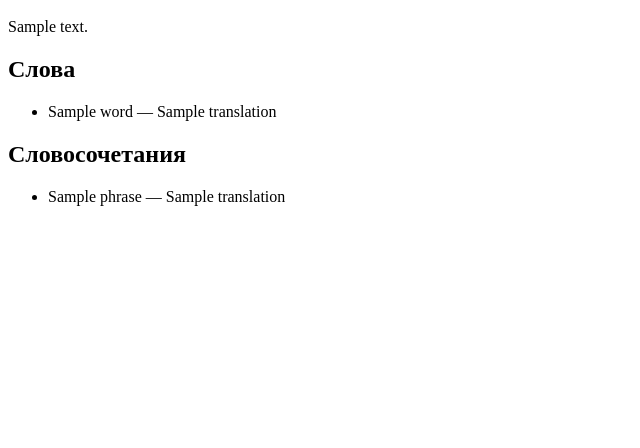
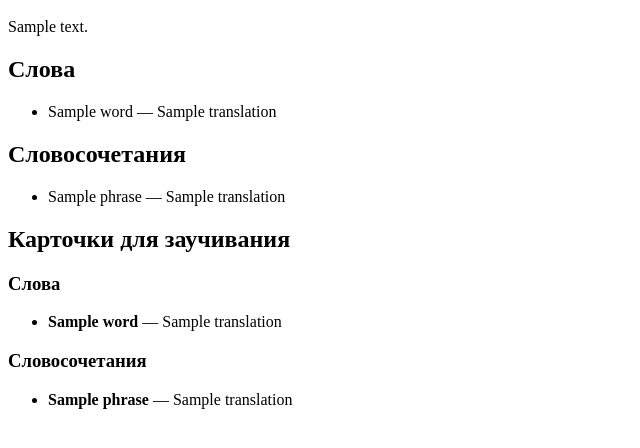
Before and after one commit to egorgerts/language_buddy, a Flask app: template templates/index.html in a window 1280 px wide. Shown: the part 292-740 px from the top of the page, without its empty margins (0-640 px from the left). Run offline with Flask 3, Linux system fonts and the light colour scheme; the template is opened without the code that fills it: most values are stand-ins (such as "Sample title", 1, 10 or a date in 2020).

Commit message:
добавлена болванка для карточек сословами

```diff
--- a/app/main.py
+++ b/app/main.py
@@ -1,6 +1,6 @@
 
 from flask import Flask, render_template, request, redirect
-from app.utils import parse_text, save_to_db, init_db
+from app.utils import parse_text, save_to_db, init_db, generate_flashcards
 from app.db_api import get_words_and_phrases
 from app.translate_api import update_translations
 import os
@@ -13,12 +13,13 @@ def index():
         text = request.form.get('text')
         words, phrases = parse_text(text)
         save_to_db(words, phrases)
-        # Переводим слова и выражения
         update_translations()
         db_words, db_phrases = get_words_and_phrases()
-        return render_template('index.html', text=text, words=db_words, phrases=db_phrases)
+        word_cards, phrase_cards = generate_flashcards()
+        return render_template('index.html', text=text, words=db_words, phrases=db_phrases, word_cards=word_cards, phrase_cards=phrase_cards)
     db_words, db_phrases = get_words_and_phrases()
-    return render_template('index.html', words=db_words, phrases=db_phrases)
+    word_cards, phrase_cards = generate_flashcards()
+    return render_template('index.html', words=db_words, phrases=db_phrases, word_cards=word_cards, phrase_cards=phrase_cards)
 
 if __name__ == '__main__':
     # Инициализация базы данных при первом запуске
--- a/app/utils.py
+++ b/app/utils.py
@@ -1,3 +1,14 @@
+# Генерация карточек для заучивания
+def generate_flashcards():
+    import sqlite3
+    conn = sqlite3.connect(DB_PATH)
+    c = conn.cursor()
+    c.execute('SELECT word, translation FROM words WHERE translation IS NOT NULL')
+    word_cards = c.fetchall()
+    c.execute('SELECT phrase, translation FROM phrases WHERE translation IS NOT NULL')
+    phrase_cards = c.fetchall()
+    conn.close()
+    return word_cards, phrase_cards
 import sqlite3
 from typing import List, Tuple
 import re
--- a/templates/index.html
+++ b/templates/index.html
@@ -19,3 +19,17 @@
         <li>{{ phrase }}{% if translation %} — {{ translation }}{% endif %}</li>
     {% endfor %}
 </ul>
+
+<h2>Карточки для заучивания</h2>
+<h3>Слова</h3>
+<ul>
+    {% for word, translation in word_cards %}
+        <li><strong>{{ word }}</strong> — {{ translation }}</li>
+    {% endfor %}
+</ul>
+<h3>Словосочетания</h3>
+<ul>
+    {% for phrase, translation in phrase_cards %}
+        <li><strong>{{ phrase }}</strong> — {{ translation }}</li>
+    {% endfor %}
+</ul>
```
Also changed, not shown: db/language_buddy.db, 1 other file.
